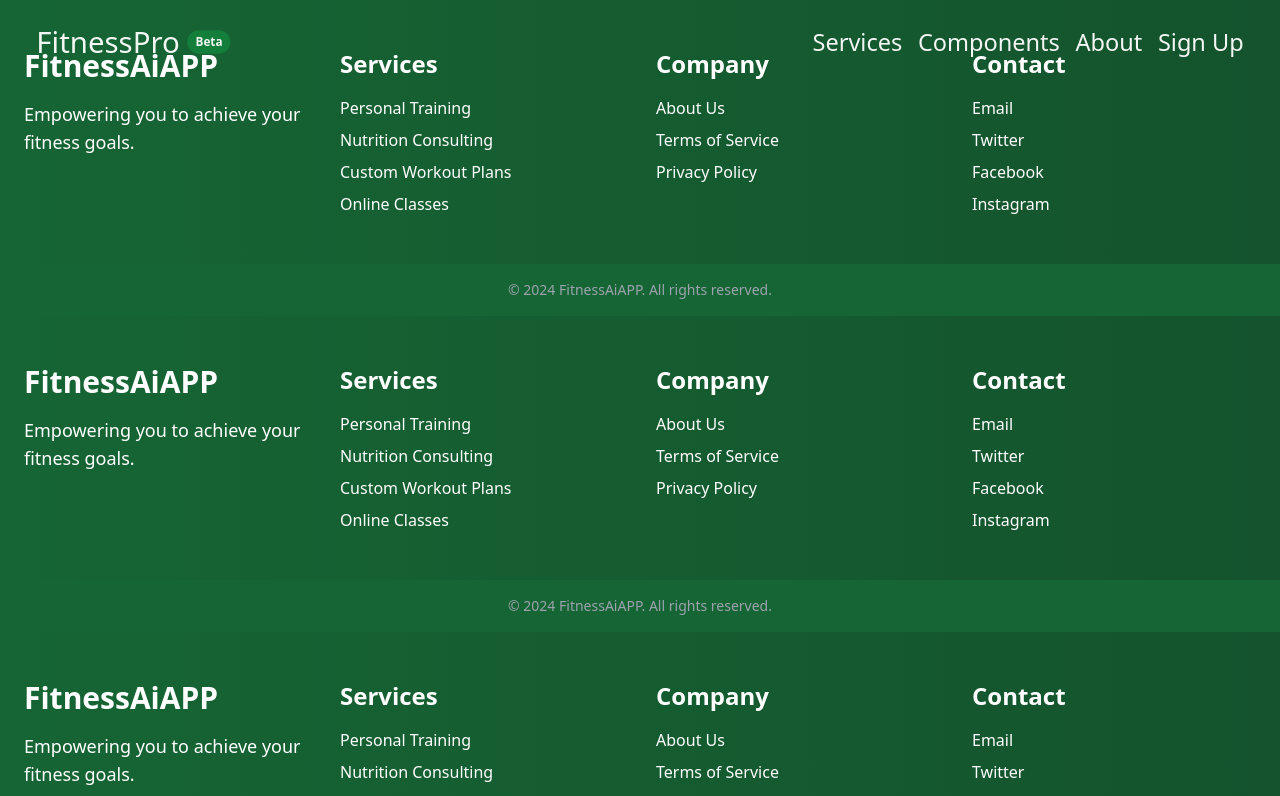
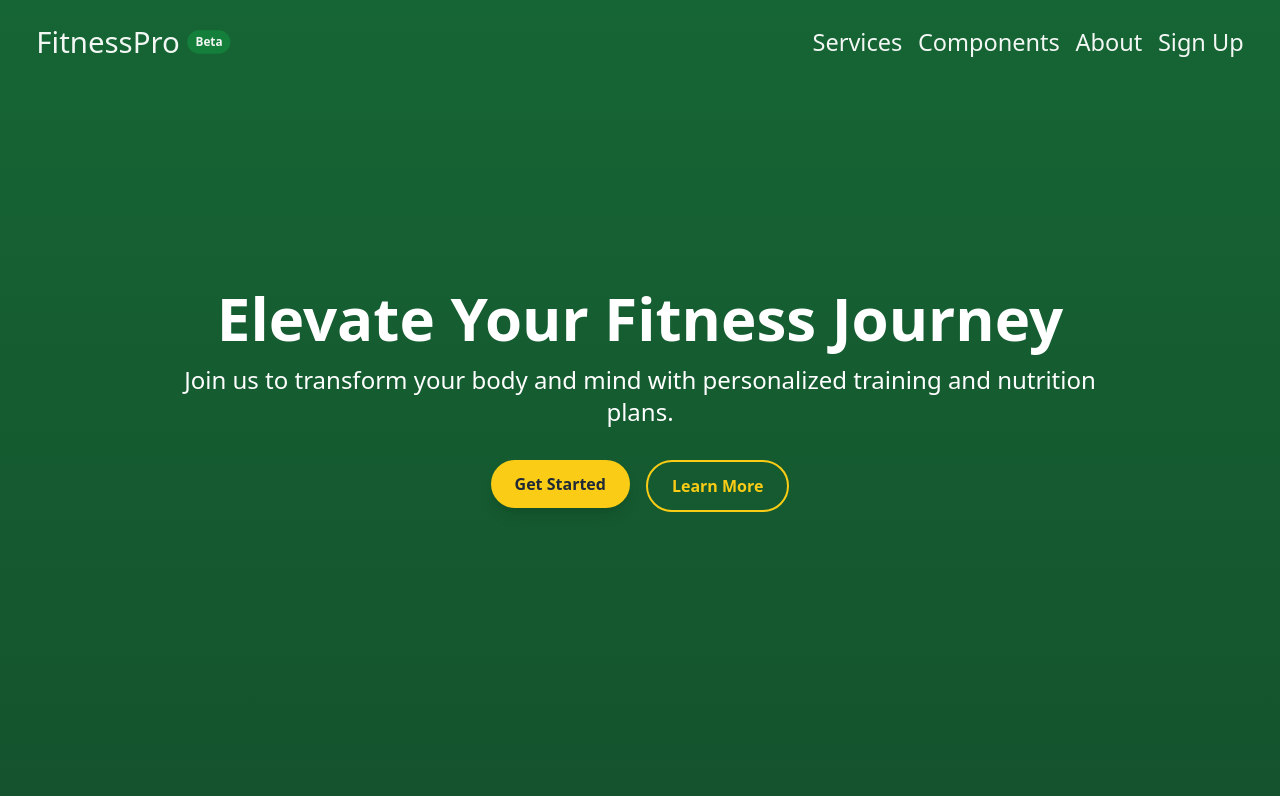
Before and after one commit to Adnan-The-Coder/web-app-full-stack-ai-integrated-fitness, a Next.js app: page / in a window 1280 px wide. Shown: the top 796 px of the page. Built offline with nearby package versions, Linux system fonts and the light colour scheme.

Commit message:
Hero.tsx file added

```diff
--- a/app/page.tsx
+++ b/app/page.tsx
@@ -1,10 +1,12 @@
 import Footer from "@/components/Footer";
+import Hero from "@/components/Hero";
 import { Navbar } from "@/components/Navbar";
 
 export default function Home() {
   return (
     <>
     <Navbar/>
+    <Hero/>
     <Footer/>
     <Footer/>
     <Footer/>
--- a/components/Hero.tsx
+++ b/components/Hero.tsx
@@ -0,0 +1,51 @@
+"use client";
+import React from 'react';
+import { motion } from 'framer-motion';
+import Link from 'next/link';
+
+const Hero: React.FC = () => {
+  return (
+    <section className="flex items-center justify-center h-screen bg-gradient-to-b from-green-800 to-green-900 text-white">
+      <div className="max-w-5xl text-center p-6">
+        <motion.h1
+          className="text-4xl md:text-6xl font-bold mb-4"
+          initial={{ y: -50, opacity: 0 }}
+          animate={{ y: 0, opacity: 1 }}
+          transition={{ duration: 0.8 }}
+        >
+          Elevate Your Fitness Journey
+        </motion.h1>
+        <motion.p
+          className="text-lg md:text-2xl mb-8"
+          initial={{ y: -20, opacity: 0 }}
+          animate={{ y: 0, opacity: 1 }}
+          transition={{ duration: 0.8, delay: 0.2 }}
+        >
+          Join us to transform your body and mind with personalized training and nutrition plans.
+        </motion.p>
+        <div className="flex justify-center gap-4">
+          <Link href="/SignUp">
+            <motion.button
+              className="bg-yellow-400 text-gray-800 font-semibold py-3 px-6 rounded-full shadow-lg hover:bg-yellow-300 transition-all duration-300"
+              whileHover={{ scale: 1.05 }}
+              whileTap={{ scale: 0.95 }}
+            >
+              Get Started
+            </motion.button>
+          </Link>
+          <Link href="/About">
+            <motion.button
+              className="border-2 border-yellow-400 text-yellow-400 font-semibold py-3 px-6 rounded-full hover:bg-yellow-400 hover:text-gray-800 transition-all duration-300"
+              whileHover={{ scale: 1.05 }}
+              whileTap={{ scale: 0.95 }}
+            >
+              Learn More
+            </motion.button>
+          </Link>
+        </div>
+      </div>
+    </section>
+  );
+};
+
+export default Hero;
```
